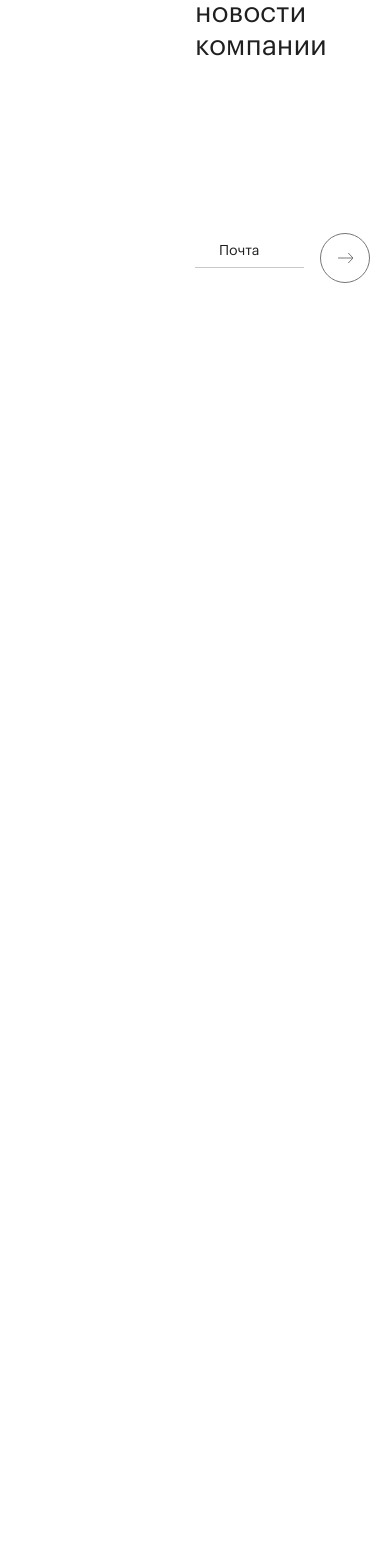
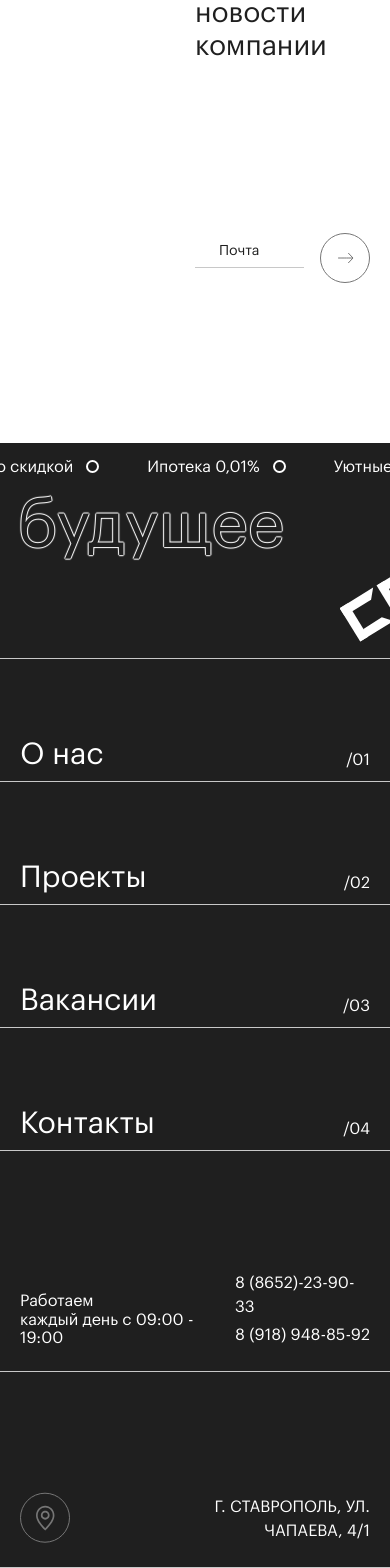
Before and after one commit to xdianovx/stroygrad.client, a Next.js app: page /news in a window 390 px wide. Shown: the part 9049-10617 px from the top of the page. Before the commit the page ends 9332 px from the top, so only its background shows below. Built offline with nearby package versions, Linux system fonts and the light colour scheme.

Commit message:
Adaptive main

```diff
--- a/package.json
+++ b/package.json
@@ -54,6 +54,7 @@
 		"prettier": "2.8.3",
 		"prettier-stylelint": "^0.4.2",
 		"stylelint": "^14.16.1",
+		"stylelint-config-prettier": "^9.0.4",
 		"stylelint-config-recommended": "^9.0.0",
 		"stylelint-config-standard": "^29.0.0",
 		"tailwindcss": "^3.2.4"
--- a/src/components/Footer/Footer.module.scss
+++ b/src/components/Footer/Footer.module.scss
@@ -1,10 +1,3 @@
-.footer {
-  @apply bg-black mt-[160px];
-}
-
-.top {
-}
-
 .top__wrap {
   @apply flex text-white py-4 gap-12;
 }
@@ -46,6 +39,7 @@
 .right__wrap {
   @apply h-1/2 border-b pl-[70px] border-gray  flex items-end pr-[120px] pb-12;
 }
+
 .right__bottom {
   @apply h-1/2 border-b pl-[70px] border-gray flex items-end pr-[120px];
 }
@@ -53,3 +47,59 @@
 .phones {
   @apply flex flex-col ml-auto text-3xl gap-2;
 }
+
+@screen md {
+  .top__item {
+    @apply pr-[26px] relative mr-12 text-base leading-none;
+    &:before {
+      @apply absolute content-[''] top-[1px] right-0 w-[13px] h-[13px] rounded-full border-2 border-white;
+    }
+  }
+
+  .marquee {
+    @apply text-[120px] mb-4;
+  }
+
+  .right__wrap {
+    @apply pr-[48px] pb-6 pl-6;
+  }
+
+  .link {
+    @apply pl-[48px] pb-[32px] pt-[80px] pr-[32px];
+    p {
+      @apply text-[24px];
+    }
+  }
+
+  .phones {
+    @apply flex flex-col ml-auto text-xl gap-2;
+  }
+}
+
+@screen sm {
+  .marquee {
+    @apply text-[64px] mb-4;
+  }
+  .navigation {
+    @apply grid-cols-1;
+  }
+
+  .left {
+    @apply border-r-0;
+  }
+
+  .right__wrap {
+    @apply h-auto border-b px-5 pt-[120px] pb-6 items-end;
+  }
+
+  .link {
+    @apply px-5 pb-3;
+    p {
+      @apply text-[30px];
+    }
+  }
+
+  .phones {
+    @apply text-base gap-1;
+  }
+}
--- a/src/components/Footer/Footer.tsx
+++ b/src/components/Footer/Footer.tsx
@@ -1,52 +1,53 @@
-import s from "./Footer.module.scss";
-import Marquee from "react-fast-marquee";
-import LogoSvg from "./logo.svg";
-import Link from "next/link";
-import PinSvg from "./Pin.svg";
+import s from './Footer.module.scss'
+
+import PinSvg from './Pin.svg'
+import LogoSvg from './logo.svg'
+import Link from 'next/link'
+import Marquee from 'react-fast-marquee'
 
 export const Footer = () => {
   const topMarquee = [
-    "Ипотека 0,01%",
-    "Уютные квартиры со скидкой",
-    "Ипотека 0,01%",
-    "Уютные квартиры со скидкой",
-    "Ипотека 0,01%",
-    "Уютные квартиры со скидкой",
-    "Ипотека 0,01%",
-    "Уютные квартиры со скидкой",
-    "Ипотека 0,01%",
-    "Уютные квартиры со скидкой",
-    "Ипотека 0,01%",
-    "Уютные квартиры со скидкой",
-    "Ипотека 0,01%",
-    "Уютные квартиры со скидкой",
-    "Ипотека 0,01%",
-    "Уютные квартиры со скидкой",
-    "Ипотека 0,01%",
-    "Уютные квартиры со скидкой",
-  ];
+    'Ипотека 0,01%',
+    'Уютные квартиры со скидкой',
+    'Ипотека 0,01%',
+    'Уютные квартиры со скидкой',
+    'Ипотека 0,01%',
+    'Уютные квартиры со скидкой',
+    'Ипотека 0,01%',
+    'Уютные квартиры со скидкой',
+    'Ипотека 0,01%',
+    'Уютные квартиры со скидкой',
+    'Ипотека 0,01%',
+    'Уютные квартиры со скидкой',
+    'Ипотека 0,01%',
+    'Уютные квартиры со скидкой',
+    'Ипотека 0,01%',
+    'Уютные квартиры со скидкой',
+    'Ипотека 0,01%',
+    'Уютные квартиры со скидкой',
+  ]
 
   const bigMarqueeData = [
-    "Строим будущее",
-    "Строим будущее",
-    "Строим будущее",
-    "Строим будущее",
-    "Строим будущее",
-  ];
+    'Строим будущее',
+    'Строим будущее',
+    'Строим будущее',
+    'Строим будущее',
+    'Строим будущее',
+  ]
 
   const links = [
-    { id: 1, title: "О нас", to: "/about", num: "/01" },
-    { id: 2, title: "Проекты ", to: "/projects", num: "/02" },
-    { id: 3, title: "Вакансии", to: "/vacancy", num: "/03" },
-    { id: 4, title: "Контакты ", to: "/contacts", num: "/04" },
-  ];
+    { id: 1, title: 'О нас', to: '/about', num: '/01' },
+    { id: 2, title: 'Проекты ', to: '/projects', num: '/02' },
+    { id: 3, title: 'Вакансии', to: '/vacancy', num: '/03' },
+    { id: 4, title: 'Контакты ', to: '/contacts', num: '/04' },
+  ]
 
-  const address = "г. Ставрополь, ул.\nЧапаева, 4/1";
+  const address = 'г. Ставрополь, ул.\nЧапаева, 4/1'
 
-  const worktimeText = "Работаем\nкаждый день с 09:00 - 19:00";
+  const worktimeText = 'Работаем\nкаждый день с 09:00 - 19:00'
 
   return (
-    <footer className={s.footer}>
+    <footer className="bg-black dark:bg-black mt-[160px]">
       <div className={s.top}>
         <div className={s.top__wrap}>
           <Marquee loop={10} gradient={false} className={s.top__warquee}>
@@ -70,7 +71,7 @@ export const Footer = () => {
               <div className={s.marquee__item} key={idx}>
                 {item}
               </div>
-              <LogoSvg />
+              <LogoSvg className="" />
             </>
           ))}
         </Marquee>
@@ -97,12 +98,12 @@ export const Footer = () => {
           </div>
           <div className={s.right__wrap}>
             <PinSvg />
-            <p className="ml-auto text-3xl text-right uppercase leading-[130%]">
+            <p className="ml-auto text-3xl text-right uppercase leading-[130%] sm:text-base">
               {address}
             </p>
           </div>
         </div>
       </div>
     </footer>
-  );
-};
+  )
+}
--- a/src/layouts/MainLayout.tsx
+++ b/src/layouts/MainLayout.tsx
@@ -5,7 +5,7 @@ export default function MainLayout({ children }: any) {
     <>
       <Header />
       {children}
-      {/* <Footer /> */}
+      <Footer />
     </>
   )
 }
```
Also changed, not shown: 2 other files (tests, documents, lock files or other folders).
